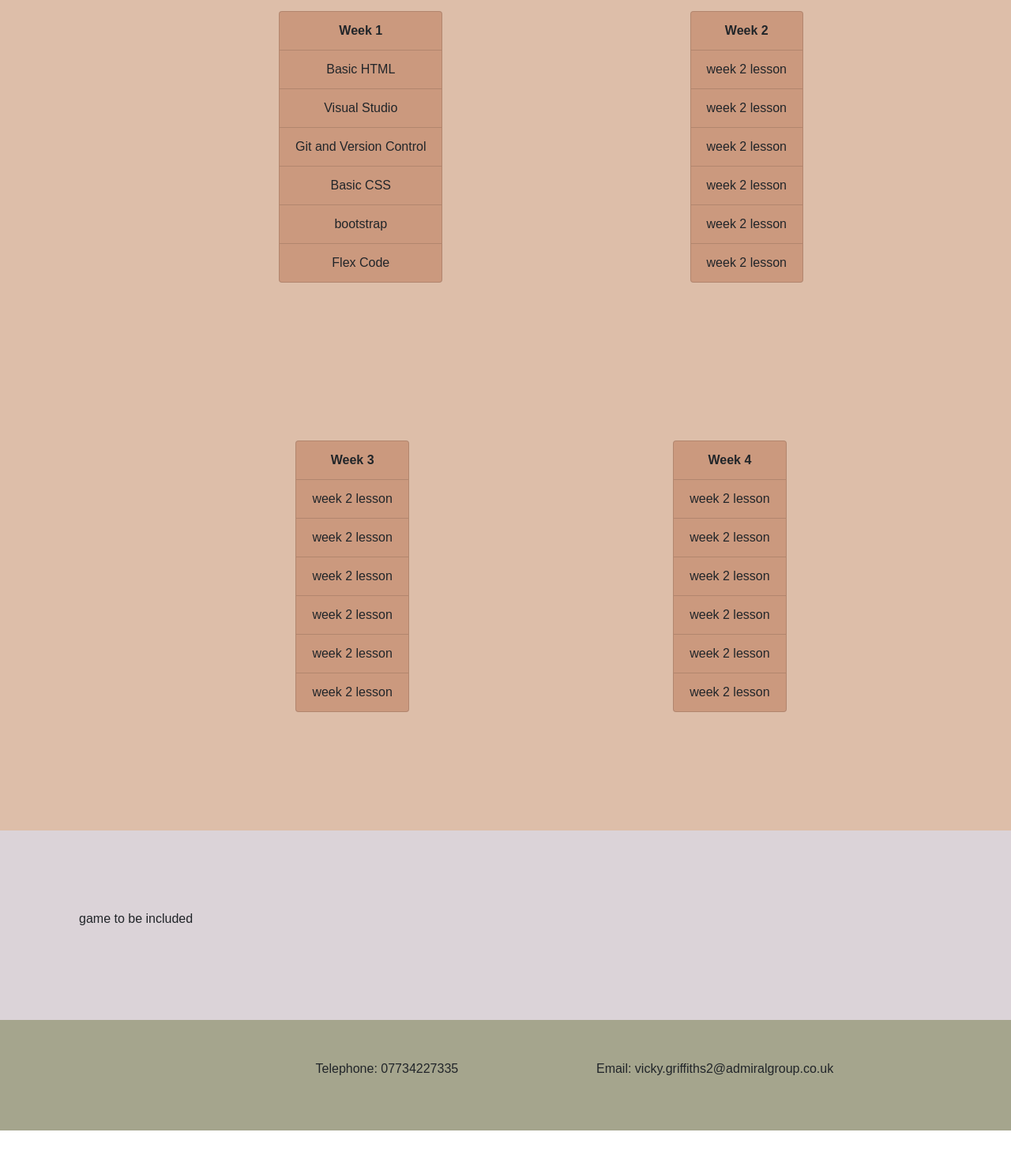
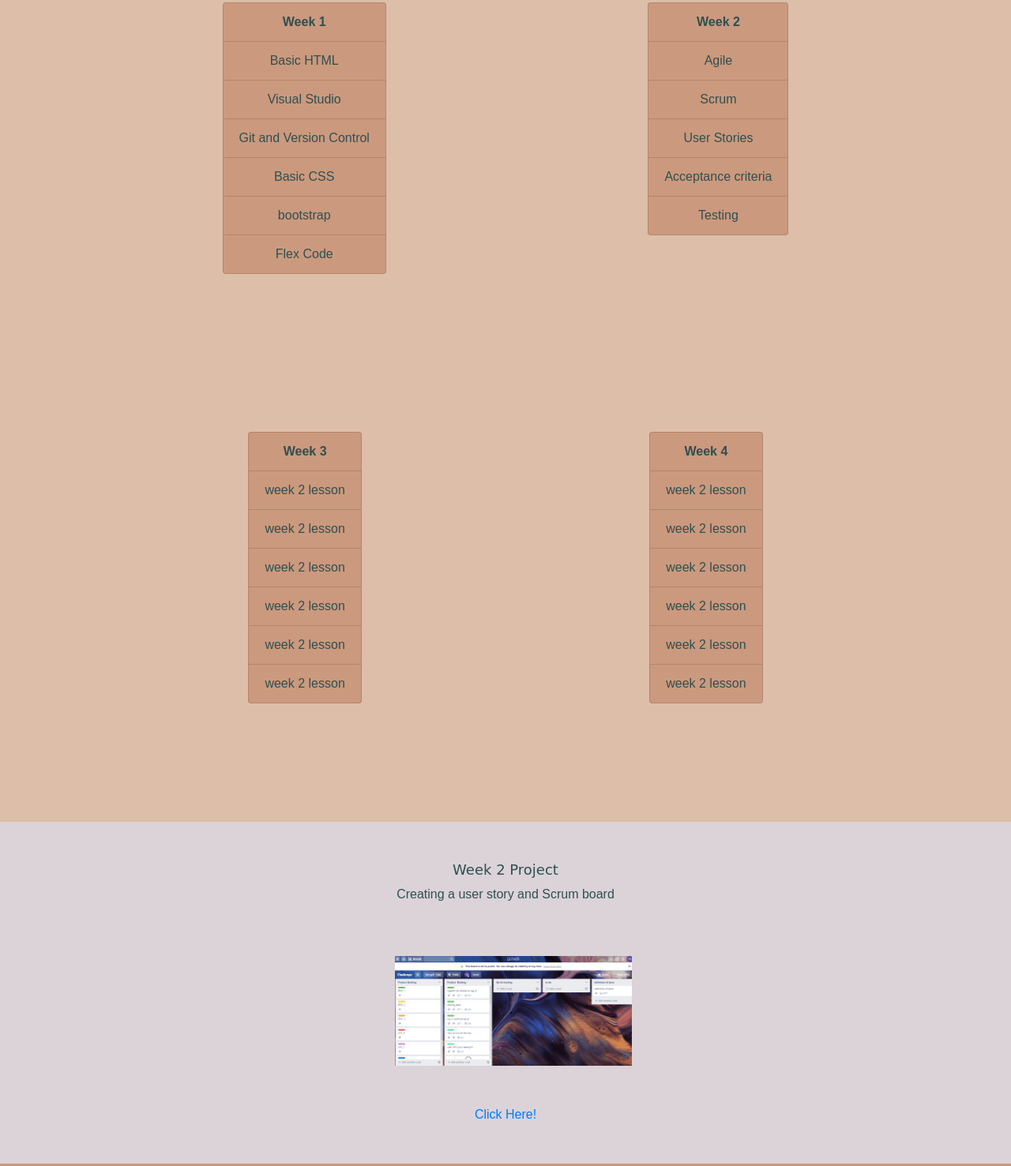
Before and after one commit to sheppav/portfolio-challenge, a plain HTML site: page index.html in a window 1280 px wide. Shown: the part 695-2172 px from the top of the page at 79% size. Before the commit the page ends 2127 px from the top, so only its background shows below. Drawn offline with nearby package versions, Linux system fonts and the light colour scheme.

Commit message:
Add files via upload

```diff
--- a/index.html
+++ b/index.html
@@ -50,8 +50,9 @@
             time at Admiral.
              </p>
         </section>
+
         <section class="intro">
-            <p> I cannot believe in just a weeek i have learnt all of the below and made my own webpage!</p>
+          <h2>My learning with _nology</h2>
           <div class="flex-row">
           <ul class="list-group">
               <li class="list-group-item"><b>Week 1 </b></li>
@@ -64,12 +65,12 @@
             </ul>
             <ul class="list-group">
               <li class="list-group-item"><b>Week 2 </b></li>
-                <li class="list-group-item">week 2 lesson</li>
-                <li class="list-group-item">week 2 lesson</li>
-                <li class="list-group-item">week 2 lesson</li>
-                <li class="list-group-item">week 2 lesson</li>
-                <li class="list-group-item">week 2 lesson</li>
-                <li class="list-group-item">week 2 lesson</li>
+              <li class="list-group-item">Agile</li>
+              <li class="list-group-item">Scrum</li>
+              <li class="list-group-item">User Stories</li>
+              <li class="list-group-item">Acceptance criteria</li>
+              <li class="list-group-item">Testing</li>
+
             </ul>
           </div>
           <div class="flex-row">
@@ -93,7 +94,18 @@
             </ul>
             </div>
       </section>
+
+
+
+      <section class="week2">
+        <h2>Week 2 Project</h2>
+        <div></div>
+        <p> Creating a user story and Scrum board</p>
+        <div class="trello"></div>
+        <img class="trelloimage" src="trelloimage.png">
+        <a href class="trellolink" href="https://trello.com/b/j8SZ4nxd/challenge">Click Here!</a>
       </section>
+
       <section class="game">
         <p>game to be included</p>
       </section>
--- a/style.css
+++ b/style.css
@@ -1,5 +1,6 @@
 * {
  font-family: sans-serif;
+ color: darkslategray;
 }
 #aboutme{
     background-color: #DBD3D8;
@@ -10,14 +11,8 @@
     flex-wrap: wrap;
 }
 
-.intro {
-    background-color: #DDBEA9;
-    text-align: center;
-    padding: 50px;
-
-}
 .game{
-    background-color: #DBD3D8 ;
+    background-color:  #CB997E   ;
     padding: 100px 100px 100px 100px
 }
 
@@ -42,9 +37,15 @@
 
 }
 
+.intro {
+    background-color: #DDBEA9;
+    text-align: center;
+    padding: 50px;
+}
 .list-group{
-    margin: 100px 10px 100px 100px;
+    margin: 100px 100px 100px 100px;
 }
+
 .list-group-item {
     background-color: #CB997E;
 }
@@ -68,5 +69,32 @@ h1 {
     flex-direction: row;
     justify-content: space-evenly;
     flex-wrap: wrap;
+}
+.week2 {
+    background-color: #DBD3D8;
+    text-align: center;
+    display: flex;
+    flex-direction: column;
+    justify-content: space-evenly;
+
 
 }
+h2 {
+    font-size: large;
+    font-family: 'Courgette', cursive;
+}
+
+.trelloimage{
+    width: 400px;
+    Padding: 50px 50px 50px 50px;
+    margin-left: 400px;
+
+}
+.Trellolink {
+    text-align: center;
+    padding: 50px 50px 50px 50px;
+}
+
+.week2{
+    padding: 50px 50px 50px 50px
+}
```
Also changed, not shown: trelloimage.png (added). Lines whose indentation alone changed are shown as unchanged.
